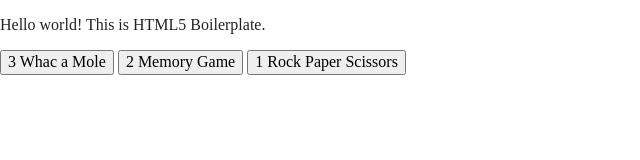
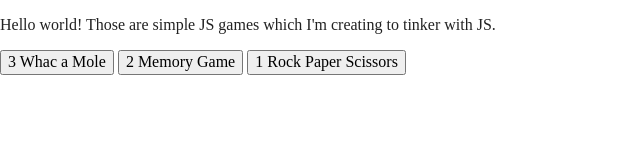
Before and after one commit to Emtec165/vanilla-js-games, a website built with Parcel: page index.html in a window 1280 px wide. Shown: the whole page, without its empty margins (0-640 px from the left). Built offline with nearby package versions, Linux system fonts and the light colour scheme.

Commit message:
index page paragraph change

```diff
--- a/index.html
+++ b/index.html
@@ -25,7 +25,7 @@
 <body>
 
   <!-- Add your site or application content here -->
-  <p>Hello world! This is HTML5 Boilerplate.</p>
+  <p>Hello world! Those are simple JS games which I'm creating to tinker with JS.</p>
   <button id="3-whac-a-mole">3 Whac a Mole</button>
   <button id="2-memory-game">2 Memory Game</button>
   <button id="1-rock-paper-scissors">1 Rock Paper Scissors</button>
```
